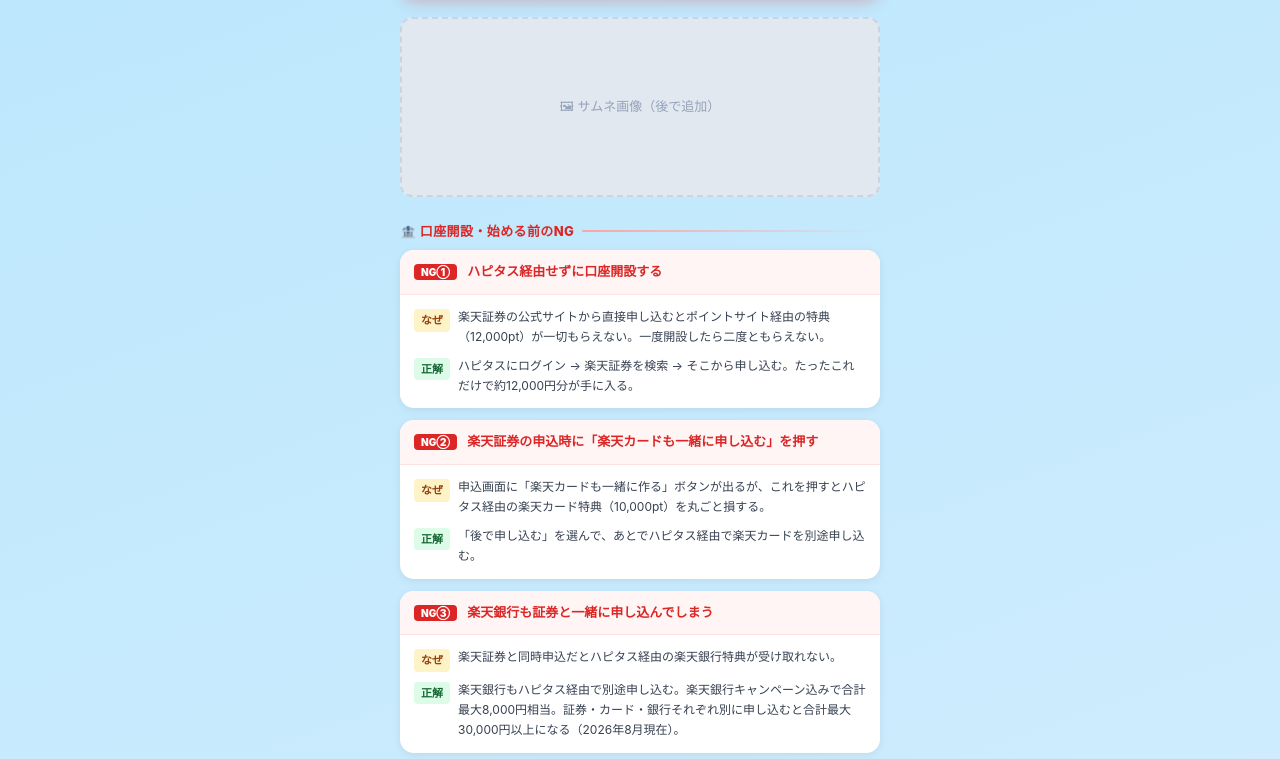
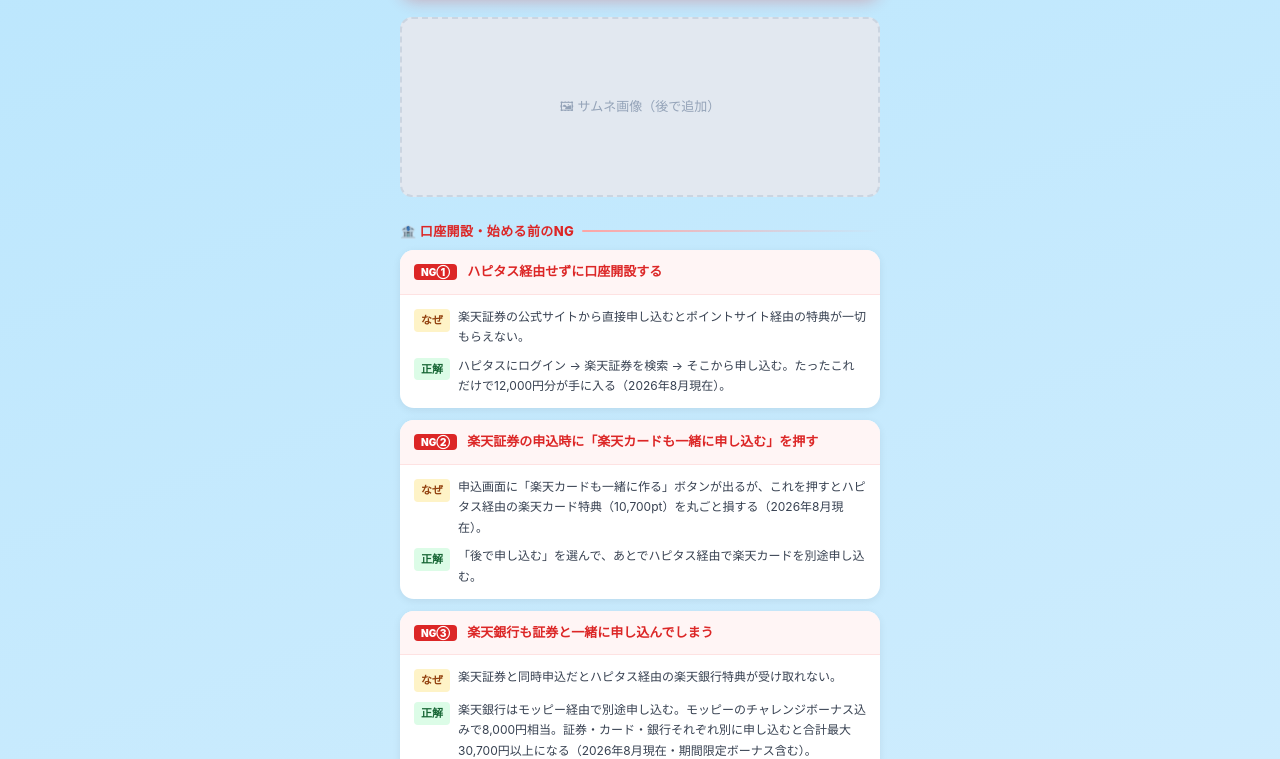
Before and after one commit to sota-toushilife/ng-nisa, a plain HTML site: page ng-nisa.html in a window 1280 px wide. Shown: the part 191-950 px from the top of the page. Drawn offline with Linux system fonts and the light colour scheme.

Commit message:
金額を最新理論値に更新（ハピタス12,000/10,700、モッピー楽天銀行8,000、2026年8月現在注記）

```diff
--- a/ng-nisa.html
+++ b/ng-nisa.html
@@ -173,11 +173,11 @@
     <div class="ng-body">
       <div class="ng-row">
         <span class="ng-label label-why">なぜ</span>
-        <span>楽天証券の公式サイトから直接申し込むとポイントサイト経由の特典（12,000pt）が一切もらえない。一度開設したら二度ともらえない。</span>
+        <span>楽天証券の公式サイトから直接申し込むとポイントサイト経由の特典が一切もらえない。</span>
       </div>
       <div class="ng-row">
         <span class="ng-label label-ans">正解</span>
-        <span>ハピタスにログイン → 楽天証券を検索 → そこから申し込む。たったこれだけで約12,000円分が手に入る。</span>
+        <span>ハピタスにログイン → 楽天証券を検索 → そこから申し込む。たったこれだけで12,000円分が手に入る（2026年8月現在）。</span>
       </div>
     </div>
   </div>
@@ -190,7 +190,7 @@
     <div class="ng-body">
       <div class="ng-row">
         <span class="ng-label label-why">なぜ</span>
-        <span>申込画面に「楽天カードも一緒に作る」ボタンが出るが、これを押すとハピタス経由の楽天カード特典（10,000pt）を丸ごと損する。</span>
+        <span>申込画面に「楽天カードも一緒に作る」ボタンが出るが、これを押すとハピタス経由の楽天カード特典（10,700pt）を丸ごと損する（2026年8月現在）。</span>
       </div>
       <div class="ng-row">
         <span class="ng-label label-ans">正解</span>
@@ -211,7 +211,7 @@
       </div>
       <div class="ng-row">
         <span class="ng-label label-ans">正解</span>
-        <span>楽天銀行もハピタス経由で別途申し込む。楽天銀行キャンペーン込みで合計最大8,000円相当。証券・カード・銀行それぞれ別に申し込むと合計最大30,000円以上になる（2026年8月現在）。</span>
+        <span>楽天銀行はモッピー経由で別途申し込む。モッピーのチャレンジボーナス込みで8,000円相当。証券・カード・銀行それぞれ別に申し込むと合計最大30,700円以上になる（2026年8月現在・期間限定ボーナス含む）。</span>
       </div>
     </div>
   </div>
```
